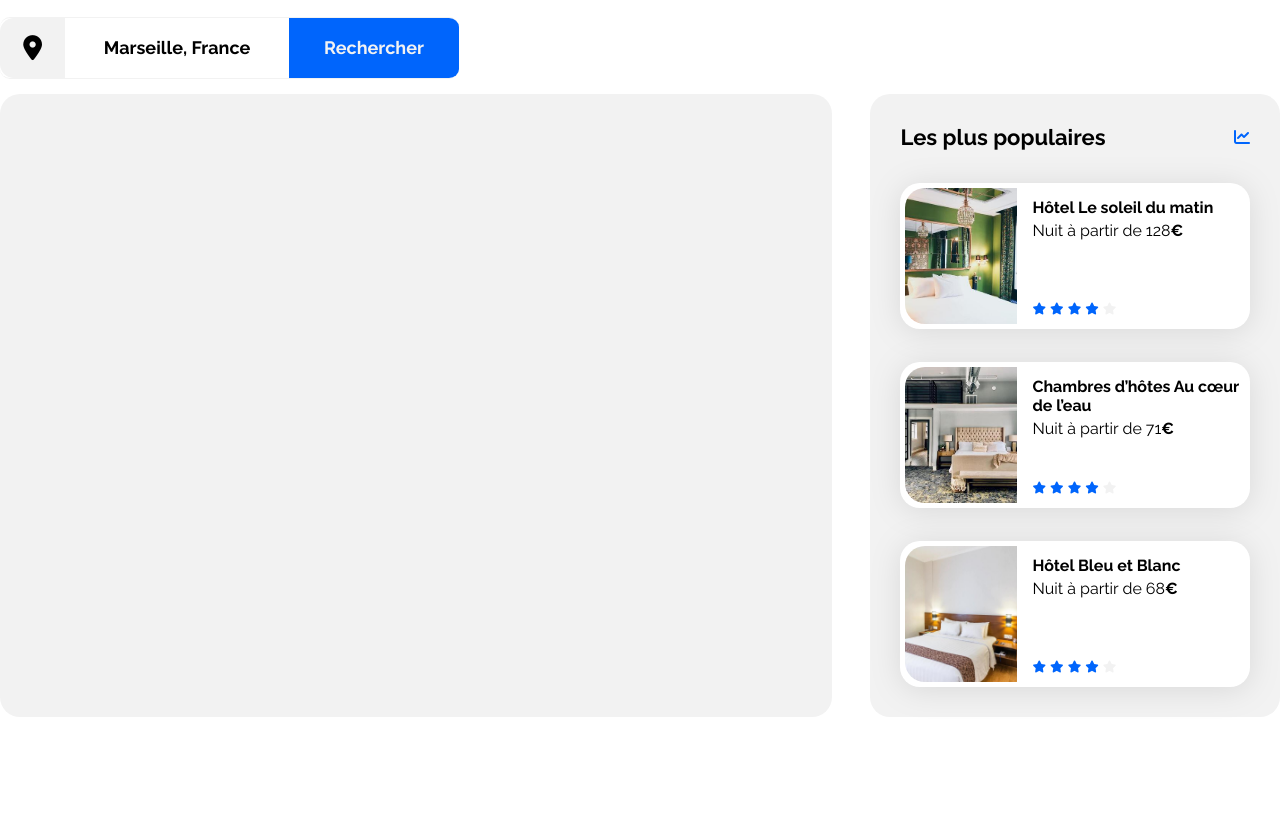
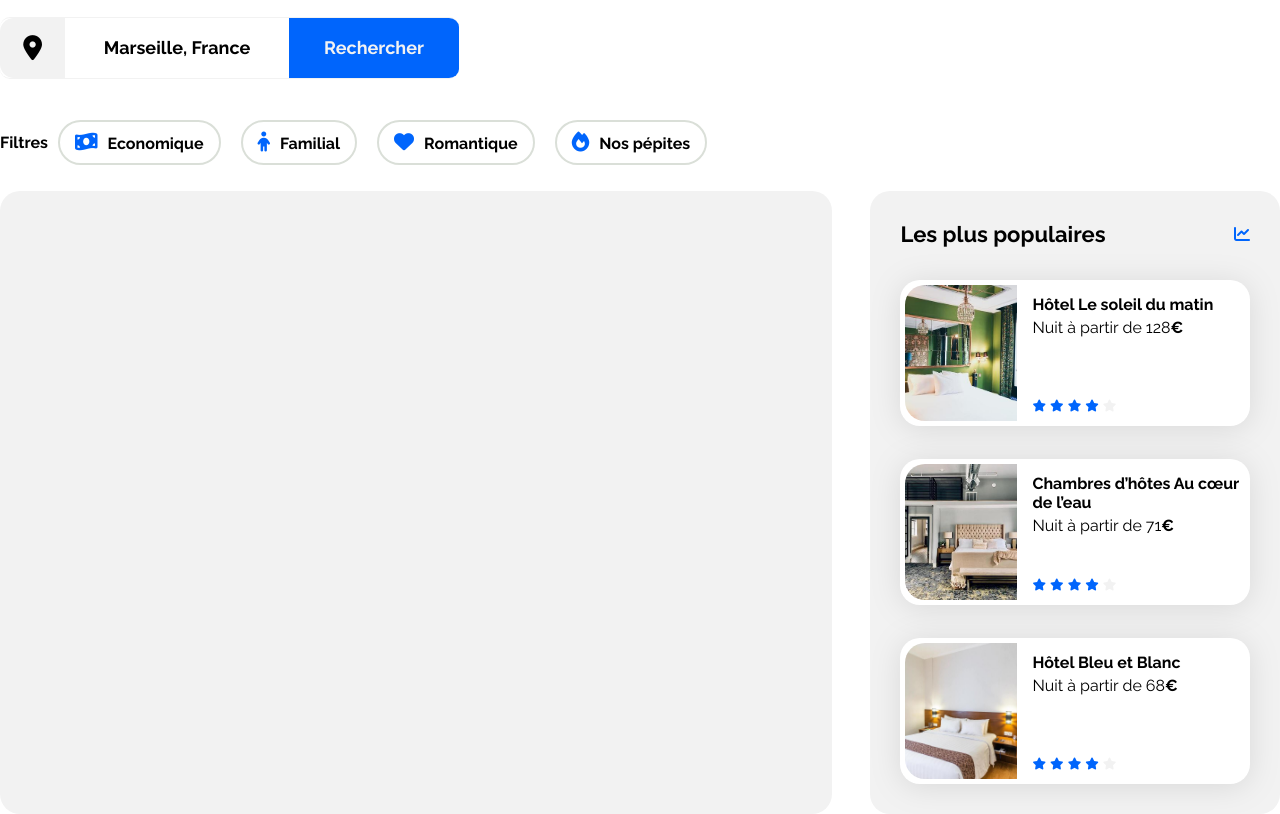
Before and after one commit to DevFVignon/Cr-ez-la-page-d-accueil-d-une-agence-de-voyage-avec-HTML-CSS, a plain HTML site: page index.html in a window 1280 px wide. Shown: the part 42-856 px from the top of the page. Before the commit the page ends 800 px from the top, so only its background shows below. Drawn offline with Linux system fonts and the light colour scheme.

Commit message:
filtres ajouté en html, css ok  et survol ok

```diff
--- a/css/style.css
+++ b/css/style.css
@@ -140,7 +140,50 @@ border-radius : 0 10px 10 0px;
 }
 
 
-/* fin etape 4 */
+/* fin etape 4 avant coté mobile */
+
+/* etape 5 */
+.filters{
+    display: flex;
+    flex-direction: row;
+    align-items: center;
+}
+
+.filters > .filters--h2,
+.filters > .filters--ul > .filters--button{
+    font-size: 16px;
+    font-weight: 600;
+    text-align: center;
+}
+
+.filters--ul{
+    display: flex;
+    flex-direction: row;
+    flex-wrap : wrap;
+    justify-content: space-between;
+    list-style-type: none;
+    padding:0px;
+}
+
+.filters--button{
+    border: rgb(218, 223, 216) solid 2px;
+    border-radius: 30px;
+    padding: 10px 15px 10px 15px;
+    margin : 10px
+}
+
+.filters--button:hover{
+    cursor: pointer;
+    background-color:#DEEBFF;
+}
+
+.filters--button > i{
+    margin: 0px 10px 0px 0px;
+    color: #0065FC;
+    font-size: 20px;
+}
+
+/* fin etape 5 */
 
 .section-title {
     margin: 0;
--- a/index.html
+++ b/index.html
@@ -32,7 +32,17 @@
                 <input type="text"placeholder="Marseille, France" class="formSearch--input">
                 <button type="" class="formSearch--buttonDesktop">Rechercher</button>
                 <button type="" class="button-research searchFormSubmitinputIcon fas fa-search formSearch--buttonMobile" id="icon-glass"></button>
-            </form>
+            </form> <br>
+
+            <div class="filters">
+                <h3 class="filters--h2">Filtres</h3> <!-- class h2 car le titre devrait être un h2 mais sur maquette représenté comme un h3 -->
+                <ul class="filters--ul">
+                    <li class="filters--button"><i class="fas fa-money-bill-wave icon-filter"></i>Economique</li>
+                    <li class="filters--button"><i class="fas fa-child icon-filter"></i>Familial</li>
+                    <li class="filters--button"><i class="fas fa-heart icon-filter"></i>Romantique</li>
+                    <li class="filters--button"><i class="fas fa-light fa-fire"></i>Nos pépites</li>
+                </ul>
+            </div>
 
             <div class="hebergements-and-populaires">
                 <section class="hebergements">
```
